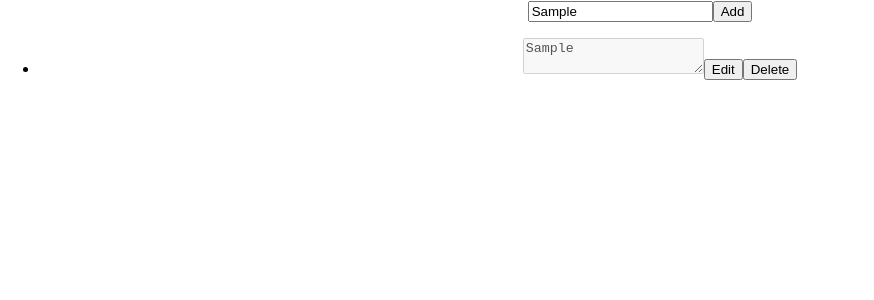
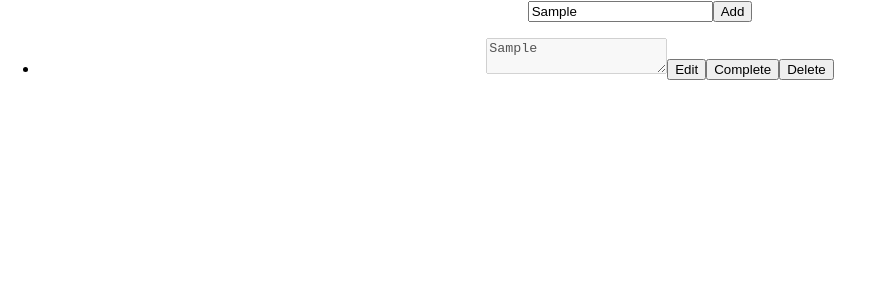
Before and after one commit to TheNewC0der-24/ToDo-Buddy, a React (Create React App) app: page / in a window 1280 px wide. Both pictures are taken after typing "Sample" into the empty fields and a click on the button "Add". Shown: the top 300 px of the page, without its empty margins (0-874 px from the left). Built offline with nearby package versions, Linux system fonts and the light colour scheme.

Commit message:
Append completed todo functionality

```diff
--- a/src/components/Todos.jsx
+++ b/src/components/Todos.jsx
@@ -1,6 +1,6 @@
 import React, { useState, useRef } from 'react';
 import { connect } from 'react-redux';
-import { addTodos, removeTodos, updateTodos } from '../redux/reducer';
+import { addTodos, removeTodos, updateTodos, completeTodos } from '../redux/reducer';
 
 const mapStateToProps = (state) => {
     return {
@@ -12,7 +12,8 @@ const mapDispatchToProps = (dispatch) => {
     return {
         addTodo: (obj) => dispatch(addTodos(obj)),
         removeTodo: (id) => dispatch(removeTodos(id)),
-        updateTodo: (obj) => dispatch(updateTodos(obj))
+        updateTodo: (obj) => dispatch(updateTodos(obj)),
+        completeTodo: (id) => dispatch(completeTodos(id))
     };
 };
 
@@ -67,7 +68,11 @@ const Todos = (props) => {
                                 />
 
                                 <button onClick={() => changeFocus()}>Edit</button>
-                                <button onClick={() => props.removeTodo(item.id)}>Delete</button>{" "}
+                                <button onClick={() => props.completeTodo(item.id)}>Complete</button>
+
+                                <button onClick={() => props.removeTodo(item.id)}>
+                                    Delete
+                                </button>{" "}
                             </li>
                         );
                     })
```
